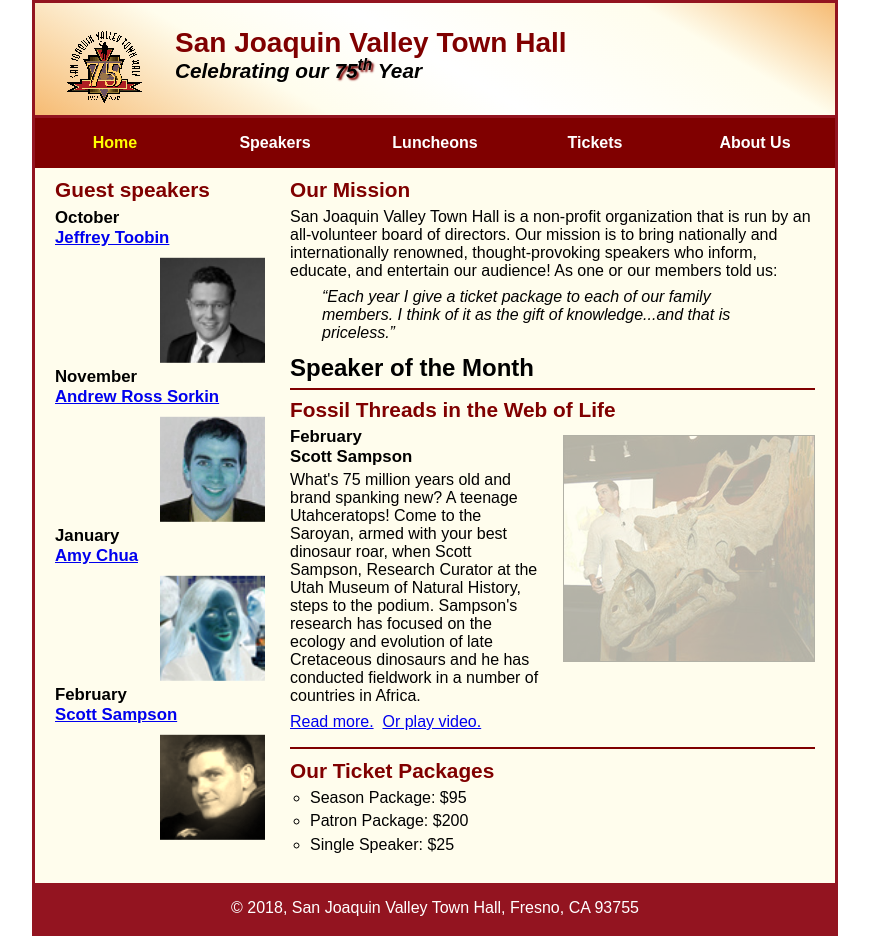
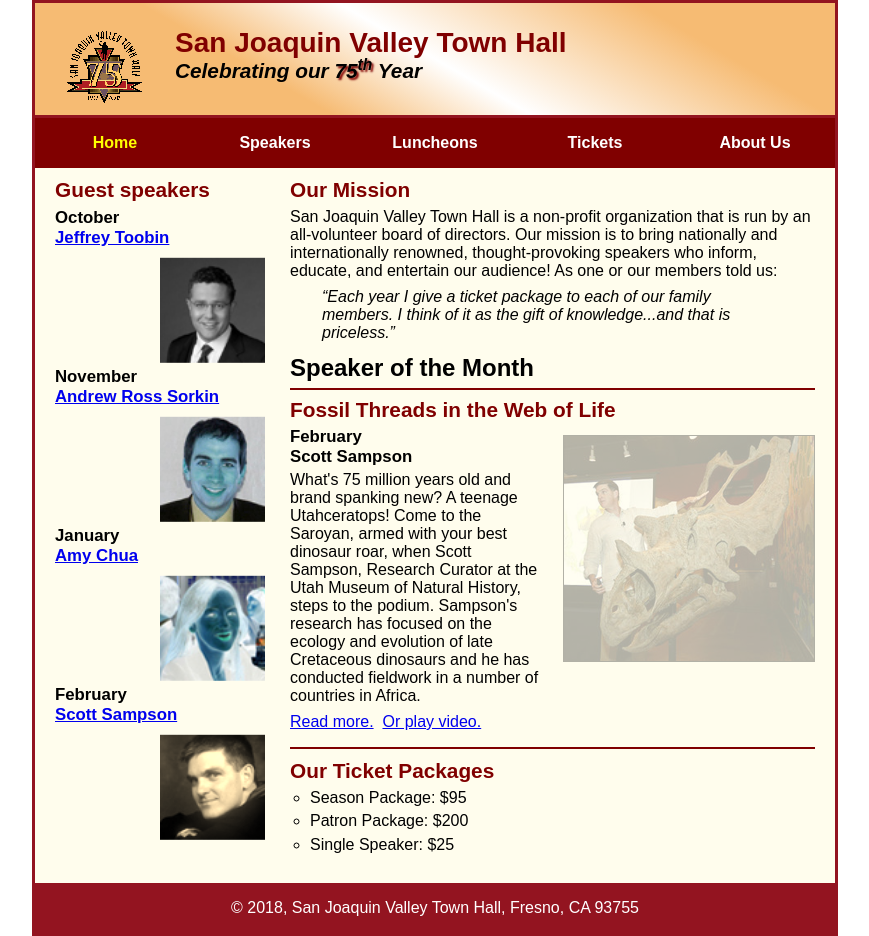
Before and after one commit to mabrjo/hml-matt-calvin, a plain HTML site: page html-css/wk06-lab-exercise-files/town_hall_3/index.html in a window 1280 px wide. Shown: the whole page, without its empty margins (205-1074 px from the left). Drawn offline with Linux system fonts and the light colour scheme.

```diff
--- a/html-css/wk06-lab-exercise-files/town_hall_3/styles/main.css
+++ b/html-css/wk06-lab-exercise-files/town_hall_3/styles/main.css
@@ -6,6 +6,7 @@
 :root{
 	--main-bg-color: #fffded;
 	--main-feature-color: #800000;
+	--header-gradient: 30deg, #f6bb73 0%, #f6bb73 30%, white 50%, #f6bb73 80%, #f6bb73 100%;
 }
 #toobinphoto{
 	filter: grayscale(100%);
@@ -40,14 +41,10 @@ a:focus, a:hover {
 header {
 	padding: 1.5em 0 2em 0;
 	border-bottom: 3px solid #931420;
-		background-image: -moz-linear-gradient(
-	    30deg, #f6bb73 0%, #f6bb73 30%, white 50%, #f6bb73 80%, #f6bb73 100%);
-	background-image: -webkit-linear-gradient(
-	    30deg, #f6bb73 0%, #fffded 30%, white 50%, #fffded 80%, #f6bb73 100%);
-	background-image: -o-linear-gradient(
-	    30deg, #f6bb73 0%, #fffded 30%, white 50%, #fffded 80%, #f6bb73 100%);
-	background-image: linear-gradient(
-	    30deg, #f6bb73 0%, #fffded 30%, white 50%, #fffded 80%, #f6bb73 100%);
+		background-image: -moz-linear-gradient(var(--header-gradient));
+	background-image: -webkit-linear-gradient(var(--header-gradient));
+	background-image: -o-linear-gradient(var(--header-gradient));
+	background-image: linear-gradient(var(--header-gradient));
 }
 header h2 {
 	font-size: 175%;
```
Also changed, not shown: html-css/wk06-lab-exercise-files/town_hall_3/tickets.html (+2 -2 lines).
